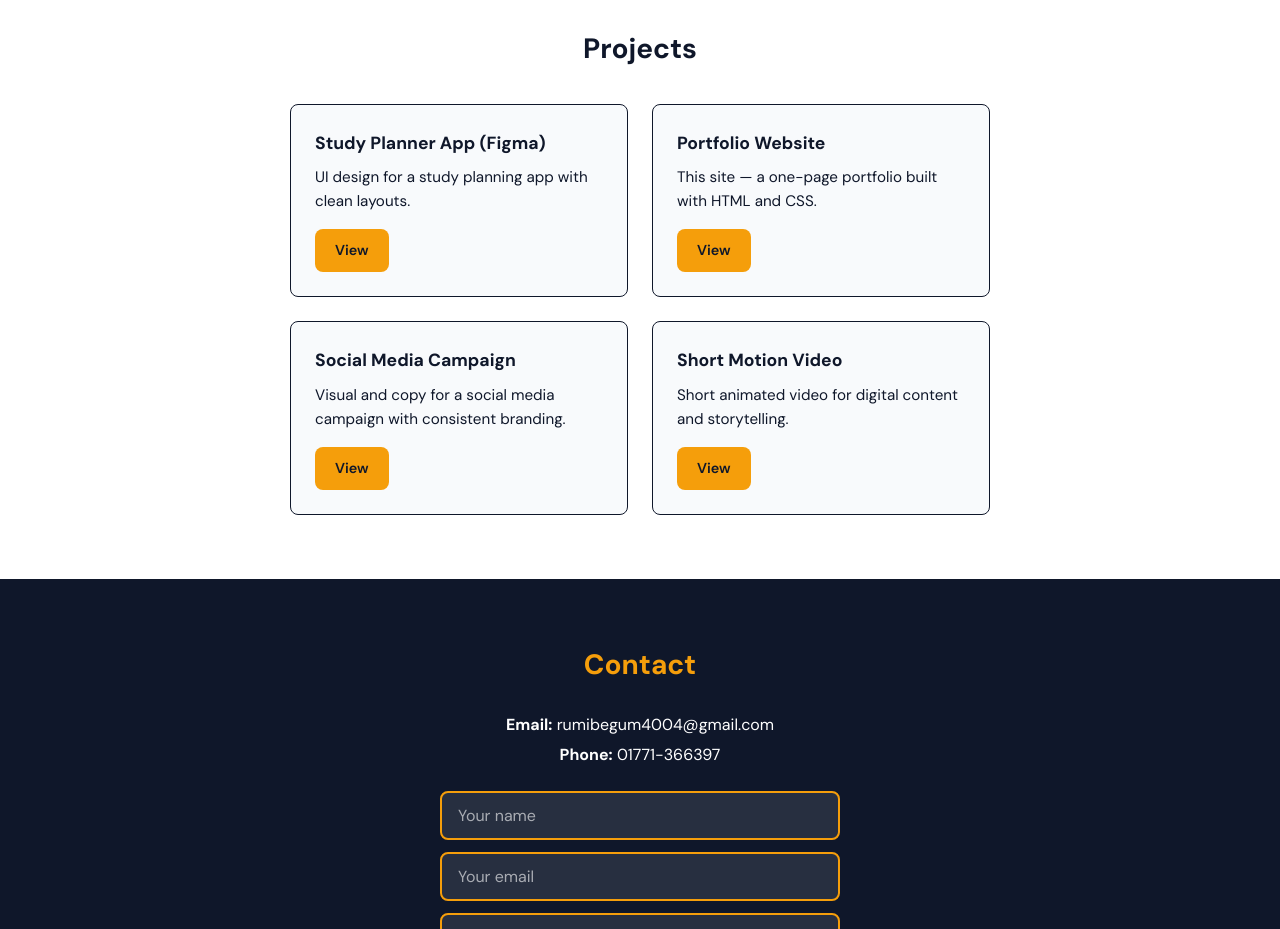
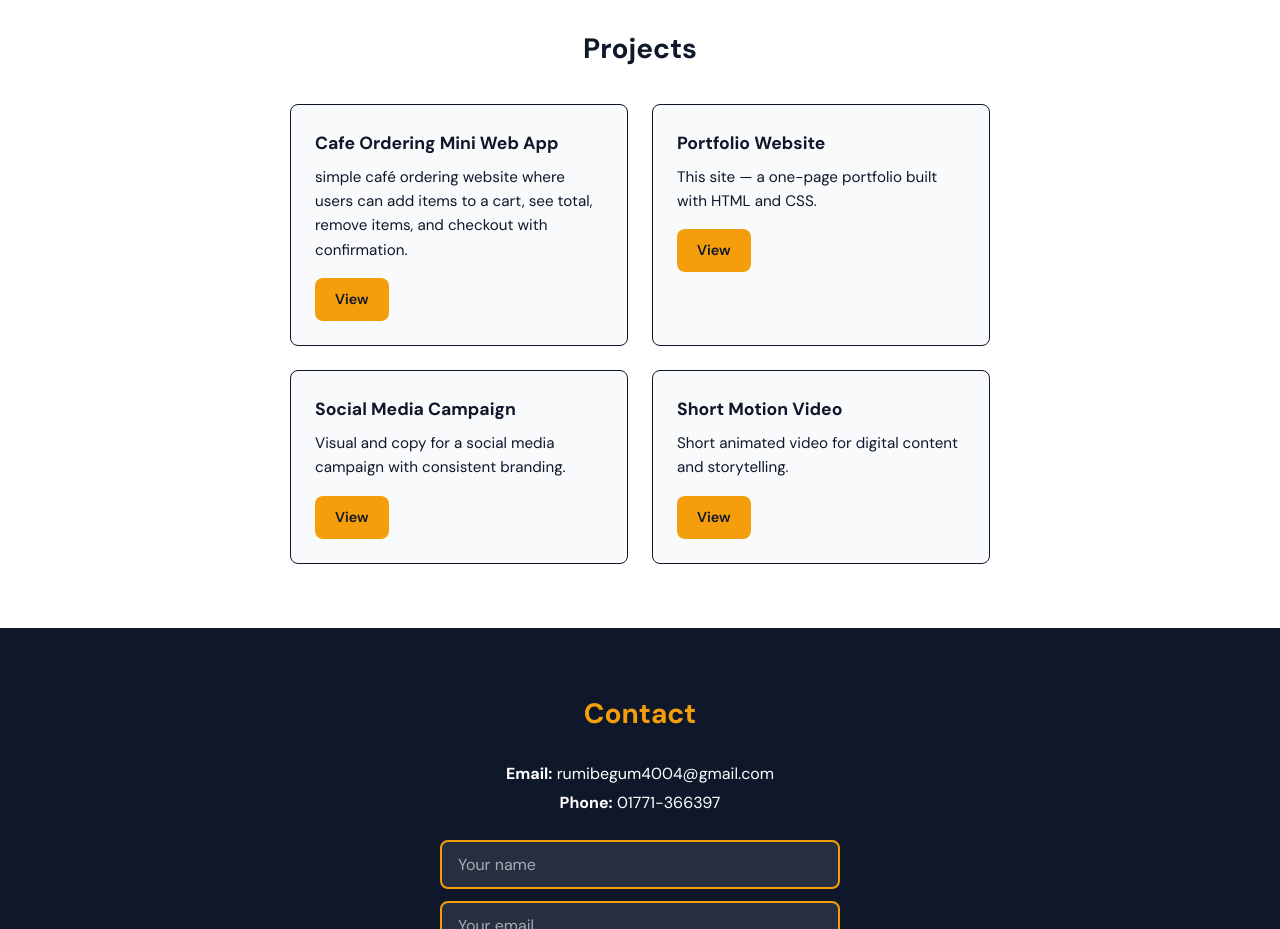
Before and after one commit to rumibegum404/portfolio, a plain HTML site: page index.html in a window 1280 px wide. Shown: the part 1520-2449 px from the top of the page. Drawn offline with Linux system fonts and the light colour scheme.

Commit message:
Update index.html

```diff
--- a/index.html
+++ b/index.html
@@ -50,9 +50,9 @@
       <h2>Projects</h2>
       <div class="projects-grid">
         <div class="project-card">
-          <h3>Study Planner App (Figma)</h3>
-          <p>UI design for a study planning app with clean layouts.</p>
-          <a href="#" class="btn btn-primary">View</a>
+          <h3>Cafe Ordering Mini Web App</h3>
+          <p>simple café ordering website where users can add items to a cart, see total, remove items, and checkout with confirmation.</p>
+          <a href="https://rumibegum404.github.io/cafe-ordering-app/" class="btn btn-primary">View</a>
         </div>
         <div class="project-card">
           <h3>Portfolio Website</h3>
```
